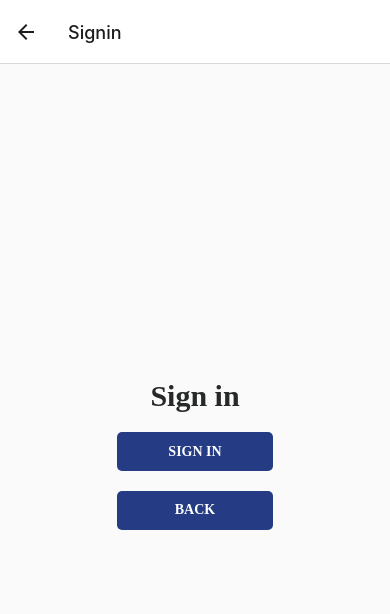
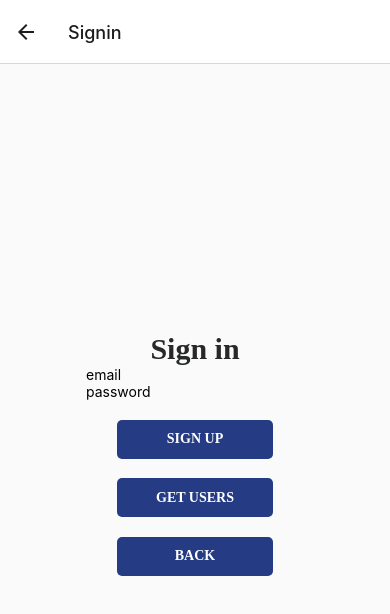
Before and after one commit to calblueprint/cultural-survival, a React Native app: screen /Signin in a window 390 px wide. Shown: the top 614 px of the page. Built offline with nearby package versions, Linux system fonts and the light colour scheme; no server answers.

Commit message:
fixed buttons to work with firebase

```diff
--- a/src/firebase/firebaseApp.ts
+++ b/src/firebase/firebaseApp.ts
@@ -15,12 +15,12 @@ import {
 // Your web app's Firebase configuration
 // For Firebase JS SDK v7.20.0 and later, measurementId is optional
 const firebaseConfig = {
-    apiKey: API_KEY,
-    authDomain: AUTH_DOMAIN,
-    projectId: PROJECT_ID,
-    storageBucket: STORAGE_BUCKET,
-    messagingSenderId: MESSAGING_SENDER_ID,
-    appId: APP_ID,
+  apiKey: "AIzaSyDB0ZyQaONWL5UMELG5mV2noeASRw2fClE",
+  authDomain: "cultural-survival-mobile.firebaseapp.com",
+  projectId: "cultural-survival-mobile",
+  storageBucket: "cultural-survival-mobile.appspot.com",
+  messagingSenderId: "478555958325",
+  appId: "1:478555958325:web:28ed21961a96ae1b89557c",
 };
 
 // Initialize Firebase
--- a/src/screens/SigninScreen/Signin.tsx
+++ b/src/screens/SigninScreen/Signin.tsx
@@ -1,4 +1,4 @@
-import { StyleSheet, Text, View } from "react-native";
+import { StyleSheet, Text, TextInput, View } from "react-native";
 import { useAuthentication } from "../../utils/hooks/useAuthentication";
 import { Button } from "react-native-elements";
 import { getAuth, signOut } from "firebase/auth";
@@ -45,12 +45,27 @@ const SigninScreen = ({ navigation }: any) => {
   return (
     <ViewContainer>
       <Text style={globalStyles.h2}>Sign in</Text>
+      <TextInput
+        placeholder="email"
+        onChangeText={(email) => setEmail(email)}
+      />
+      <TextInput
+        placeholder="password"
+        onChangeText={(pass) => setPass(pass)}
+      />
       <RectButton
-        text="Sign In"
+        text="Sign Up"
         buttonStyle={{ marginTop: "5%", backgroundColor: "#253C85" }}
         textStyle={{ color: "#FFF" }}
-        onPress={() => navigation.navigate("Home")}
+        onPress={() => handleSignup}
       />
+      <RectButton
+        text="Get Users"
+        buttonStyle={{ marginTop: "5%", backgroundColor: "#253C85" }}
+        textStyle={{ color: "#FFF" }}
+        onPress={() => handleGetUsers()}
+      />
+      <Text style={globalStyles.body1}>{users}</Text>
       <RectButton
         text="Back"
         buttonStyle={{ marginTop: "5%", backgroundColor: "#253C85" }}
@@ -62,3 +77,33 @@ const SigninScreen = ({ navigation }: any) => {
 };
 
 export default SigninScreen;
+
+// return (
+//   <View style={styles.container}>
+//     <Text>Sign in</Text>
+//     <Button
+//       title="Back"
+//       style={styles.button}
+//       onPress={() => navigation.navigate("Home")}
+//     />
+//     <TextInput
+//       placeholder="email"
+//       onChangeText={(email) => setEmail(email)}
+//     />
+//     <TextInput
+//       placeholder="password"
+//       onChangeText={(pass) => setPass(pass)}
+//     />
+//     <Button
+//       title="Sign Up"
+//       style={styles.button}
+//       onPress={() => handleSignup()}
+//     />
+//     <Button
+//       title="Get Users"
+//       style={styles.button}
+//       onPress={() => handleGetUsers()}
+//     />
+//     <Text>{users}</Text>
+//   </View>
+// );
```
